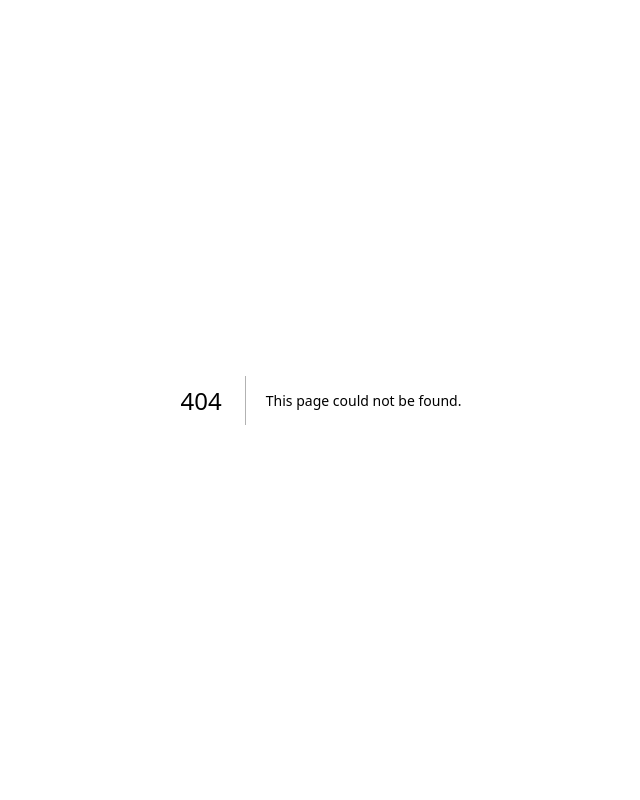
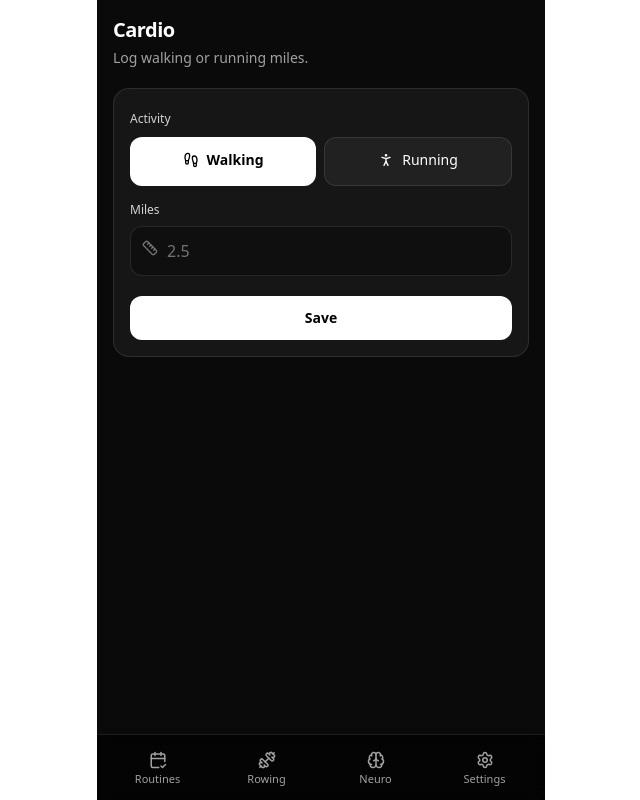
Before and after one commit to DMALUVM/Trackers, a Next.js app: page /app/cardio in a window 1280 px wide. Before the commit this address had no page. Shown: the whole page, without its empty margins (319-959 px from the left). Built offline with nearby package versions, Linux system fonts and the light colour scheme; no server answers.

Commit message:
Add cardio logger (walking/running miles)

```diff
--- /dev/null
+++ b/src/app/app/cardio/page.tsx
@@ -0,0 +1,105 @@
+"use client";
+
+import { useMemo, useState } from "react";
+import { Footprints, PersonStanding, Ruler } from "lucide-react";
+import { toDateKey } from "@/lib/supabaseData";
+import { addActivityLog, type ActivityKey } from "@/lib/activity";
+
+export default function CardioPage() {
+  const todayKey = useMemo(() => toDateKey(new Date()), []);
+  const [activity, setActivity] = useState<ActivityKey>("walking");
+  const [miles, setMiles] = useState<string>("");
+  const [status, setStatus] = useState<string>("");
+
+  const save = async () => {
+    setStatus("Saving...");
+    try {
+      const v = miles.trim() ? Number(miles) : NaN;
+      if (!Number.isFinite(v) || v <= 0) {
+        setStatus("Please enter miles (e.g., 2.5). ");
+        return;
+      }
+
+      await addActivityLog({
+        dateKey: todayKey,
+        activityKey: activity,
+        value: v,
+        unit: "miles",
+      });
+
+      setStatus("Saved.");
+      setMiles("");
+      setTimeout(() => setStatus(""), 1200);
+    } catch (e: any) {
+      setStatus(`Save failed: ${e?.message ?? String(e)}`);
+    }
+  };
+
+  return (
+    <div className="space-y-5">
+      <header className="space-y-1">
+        <h1 className="text-xl font-semibold tracking-tight">Cardio</h1>
+        <p className="text-sm text-neutral-400">Log walking or running miles.</p>
+      </header>
+
+      <section className="rounded-2xl border border-white/10 bg-white/5 p-4">
+        <label className="text-xs font-medium text-neutral-300">Activity</label>
+        <div className="mt-2 flex gap-2">
+          <button
+            type="button"
+            className={
+              activity === "walking"
+                ? "flex-1 rounded-xl bg-white px-4 py-3 text-sm font-semibold text-black"
+                : "flex-1 rounded-xl border border-white/10 bg-white/5 px-4 py-3 text-sm font-medium text-white hover:bg-white/10"
+            }
+            onClick={() => setActivity("walking")}
+          >
+            <span className="inline-flex items-center gap-2">
+              <Footprints size={16} /> Walking
+            </span>
+          </button>
+          <button
+            type="button"
+            className={
+              activity === "running"
+                ? "flex-1 rounded-xl bg-white px-4 py-3 text-sm font-semibold text-black"
+                : "flex-1 rounded-xl border border-white/10 bg-white/5 px-4 py-3 text-sm font-medium text-white hover:bg-white/10"
+            }
+            onClick={() => setActivity("running")}
+          >
+            <span className="inline-flex items-center gap-2">
+              <PersonStanding size={16} /> Running
+            </span>
+          </button>
+        </div>
+
+        <div className="mt-4 grid gap-2">
+          <label className="text-xs font-medium text-neutral-300">Miles</label>
+          <div className="relative">
+            <Ruler size={16} className="absolute left-3 top-3.5 text-neutral-500" />
+            <input
+              className="w-full rounded-xl border border-white/10 bg-black/30 pl-9 pr-3 py-3 text-base text-white placeholder:text-neutral-500"
+              type="number"
+              min={0}
+              step={0.1}
+              placeholder="2.5"
+              inputMode="decimal"
+              value={miles}
+              onChange={(e) => setMiles(e.target.value)}
+            />
+          </div>
+
+          <button
+            className="mt-3 rounded-xl bg-white px-4 py-3 text-sm font-semibold text-black"
+            onClick={save}
+            type="button"
+          >
+            Save
+          </button>
+
+          {status ? <p className="text-xs text-neutral-400">{status}</p> : null}
+        </div>
+      </section>
+    </div>
+  );
+}
--- a/src/app/app/settings/page.tsx
+++ b/src/app/app/settings/page.tsx
@@ -16,6 +16,12 @@ export default function SettingsPage() {
           href="/app/settings/routines"
         >
           Edit routines + non-negotiables
+        </a>
+        <a
+          className="block w-full rounded-xl border border-white/10 bg-white/5 px-4 py-3 text-sm font-medium text-white hover:bg-white/10"
+          href="/app/cardio"
+        >
+          Log walking/running
         </a>
         <a
           className="block w-full rounded-xl border border-white/10 bg-white/5 px-4 py-3 text-sm font-medium text-white hover:bg-white/10"
```
